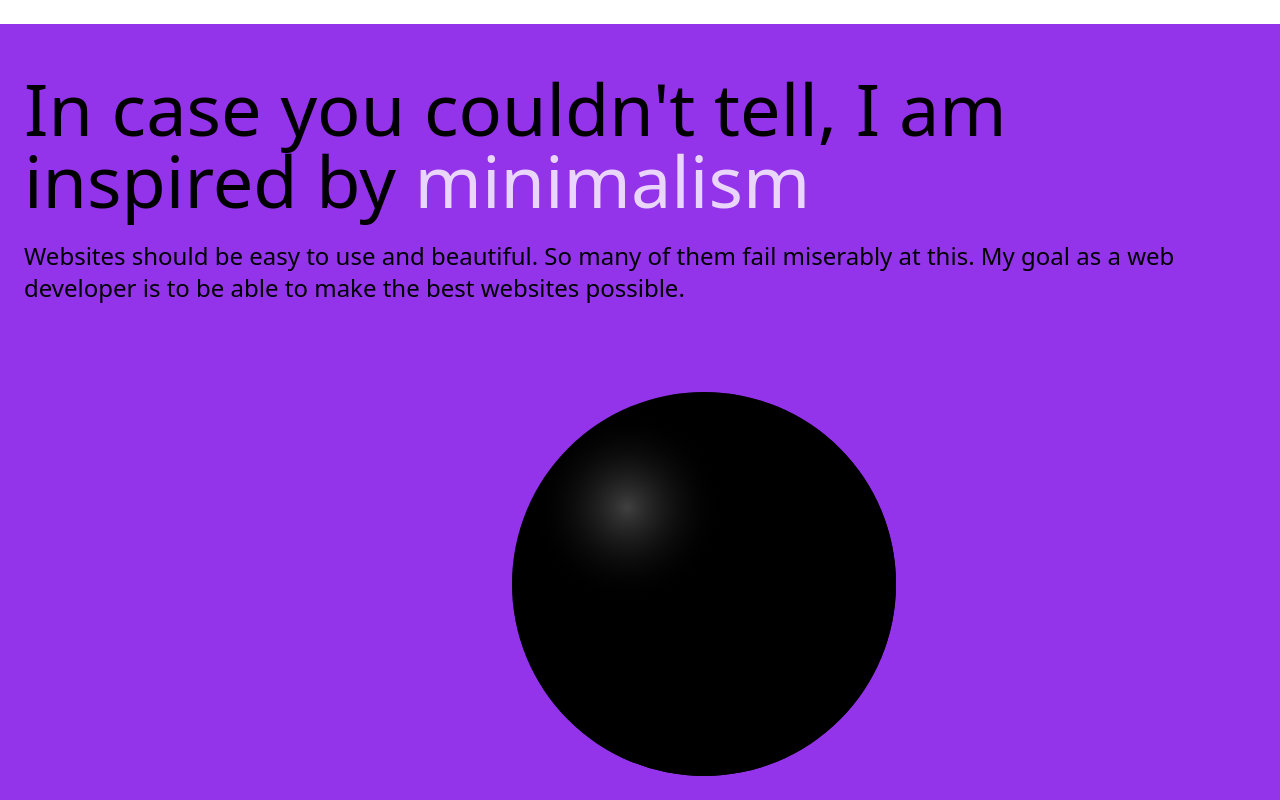
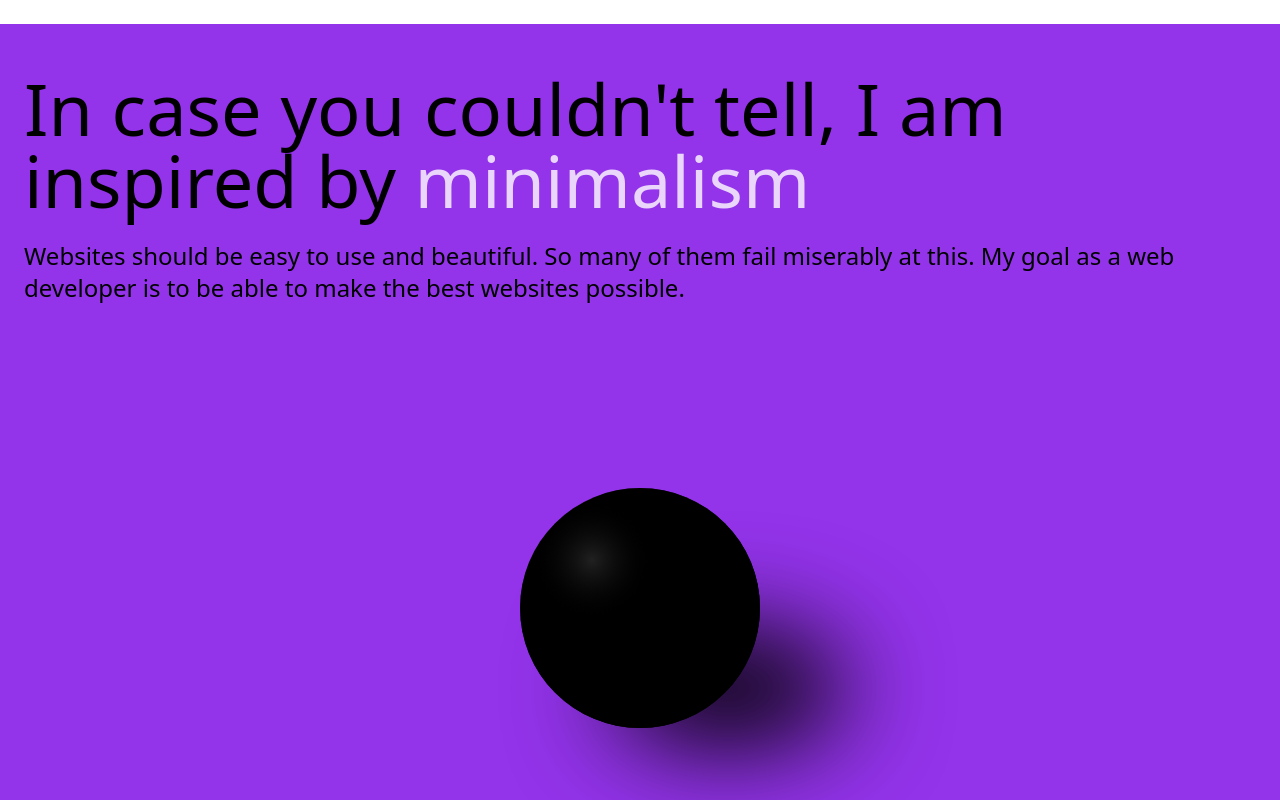
Before and after one commit to Jadonus/newhome, a SvelteKit app: page / in a window 1280 px wide. Shown: the top 800 px of the page. Built offline with nearby package versions, Linux system fonts and the light colour scheme; a web font is replaced by a local one; what tailwindcss-animated would draw is missing.

Commit message:
shadoowww

```diff
--- a/src/routes/+page.svelte
+++ b/src/routes/+page.svelte
@@ -32,69 +32,19 @@
     at this. My goal as a web developer is to be able to make the best websites
     possible.
   </p>
+
   <div class=" bg-purple-600 relative">
-    <svg
-      class="lg:m-24 xl:m-24 mt-12 absolute top-1/2 left-1/2 transform -translate-x-1/2 -translate-y-1/4"
-      xmlns="http://www.w3.org/2000/svg"
-      version="1.1"
-      xmlns:xlink="http://www.w3.org/1999/xlink"
-      xmlns:svgjs="http://svgjs.dev/svgjs"
-      viewBox="250 250 350 325"
-      ><defs
-        ><radialGradient id="sssurface-grad-dark" r="75%" cx="20%" cy="20%">
-          <stop offset="0%" stop-color="#000" stop-opacity="0" />
-          <stop offset="100%" stop-color="#000000" stop-opacity="1" />
-        </radialGradient><radialGradient
-          id="sssurface-grad-light"
-          r="25%"
-          cx="30%"
-          cy="30%"
-        >
-          <stop offset="0%" stop-color="#555555" stop-opacity="0.75" />
-          <stop offset="100%" stop-color="#000" stop-opacity="0" />
-        </radialGradient><filter
-          id="sssurface-blur"
-          x="-100%"
-          y="-100%"
-          width="400%"
-          height="400%"
-          filterUnits="objectBoundingBox"
-          primitiveUnits="userSpaceOnUse"
-          color-interpolation-filters="sRGB"
-        >
-          <feGaussianBlur
-            stdDeviation="30"
-            x="0%"
-            y="0%"
-            width="100%"
-            height="100%"
-            in="SourceGraphic"
-            edgeMode="none"
-            result="blur"
-          /></filter
-        ></defs
-      ><g
-        ><ellipse
-          rx="150"
-          ry="75"
-          cx="450"
-          cy="500"
-          fill="#000000"
-          opacity="0.25"
-          filter="url(#sssurface-blur)"
-        /><circle r="150" cx="400" cy="400" fill="#000000" /><circle
-          r="150"
-          cx="400"
-          cy="400"
-          fill="url(#sssurface-grad-dark)"
-        /><circle
-          r="150"
-          cx="400"
-          cy="400"
-          fill="url(#sssurface-grad-light)"
-        /></g
-      ></svg
-    >
+   <svg xmlns="http://www.w3.org/2000/svg"
+
+      class="  mt-12 absolute top-1/2 left-1/2 transform -translate-x-1/2 -translate-y-1/4"
+   version="1.1" xmlns:xlink="http://www.w3.org/1999/xlink" xmlns:svgjs="http://svgjs.dev/svgjs" viewBox="0 0 800 800"><defs><radialGradient id="sssurface-grad-dark" r="75%" cx="20%" cy="20%">
+      <stop offset="0%" stop-color="#000" stop-opacity="0"></stop>
+      <stop offset="100%" stop-color="#000000" stop-opacity="1"></stop>
+    </radialGradient><radialGradient id="sssurface-grad-light" r="25%" cx="30%" cy="30%">
+    <stop offset="0%" stop-color="#2c2c2c" stop-opacity="0.75"></stop>
+    <stop offset="100%" stop-color="#000" stop-opacity="0"></stop>
+  </radialGradient><filter id="sssurface-blur" x="-100%" y="-100%" width="400%" height="400%" filterUnits="objectBoundingBox" primitiveUnits="userSpaceOnUse" color-interpolation-filters="sRGB">
+	<feGaussianBlur stdDeviation="63" x="0%" y="0%" width="100%" height="100%" in="SourceGraphic" edgeMode="none" result="blur"></feGaussianBlur></filter></defs><g><ellipse rx="150" ry="75" cx="510" cy="500" fill="#000000" opacity="1" filter="url(#sssurface-blur)"></ellipse><circle r="150" cx="400" cy="400" fill="#000000"></circle><circle r="150" cx="400" cy="400" fill="url(#sssurface-grad-dark)"></circle><circle r="150" cx="400" cy="400" fill="url(#sssurface-grad-light)"></circle></g></svg>
   </div>
 </div>
 
```
